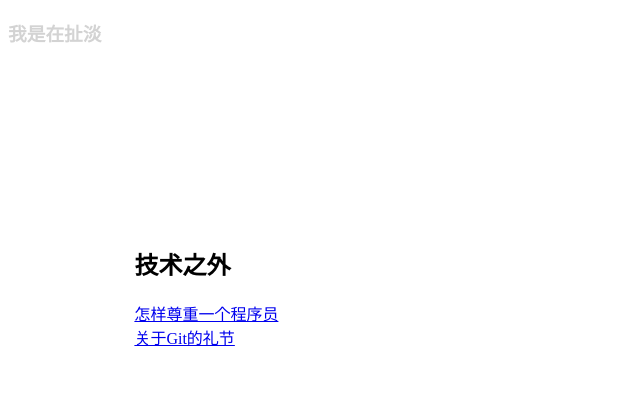
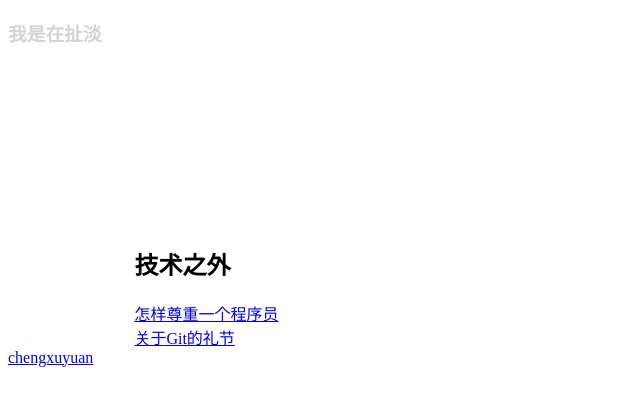
Before and after one commit to songyuequan/songyuequan.github.com, a plain HTML site: page index.html in a window 1280 px wide. Shown: the whole page, without its empty margins (0-640 px from the left). Drawn offline with Linux system fonts and the light colour scheme.

Commit message:
Update index.html

```diff
--- a/index.html
+++ b/index.html
@@ -19,5 +19,6 @@
   <a href="http://www.yinwang.org/blog-cn/2015/03/03/how-to-respect-a-programmer/">怎样尊重一个程序员</a><br>
   <a href="http://www.yinwang.org/blog-cn/2015/03/11/git-etiquette/">关于Git的礼节</a>
   </div>
+  <a href="articals/index.html">chengxuyuan</a>
   </body>
 </html>
```
